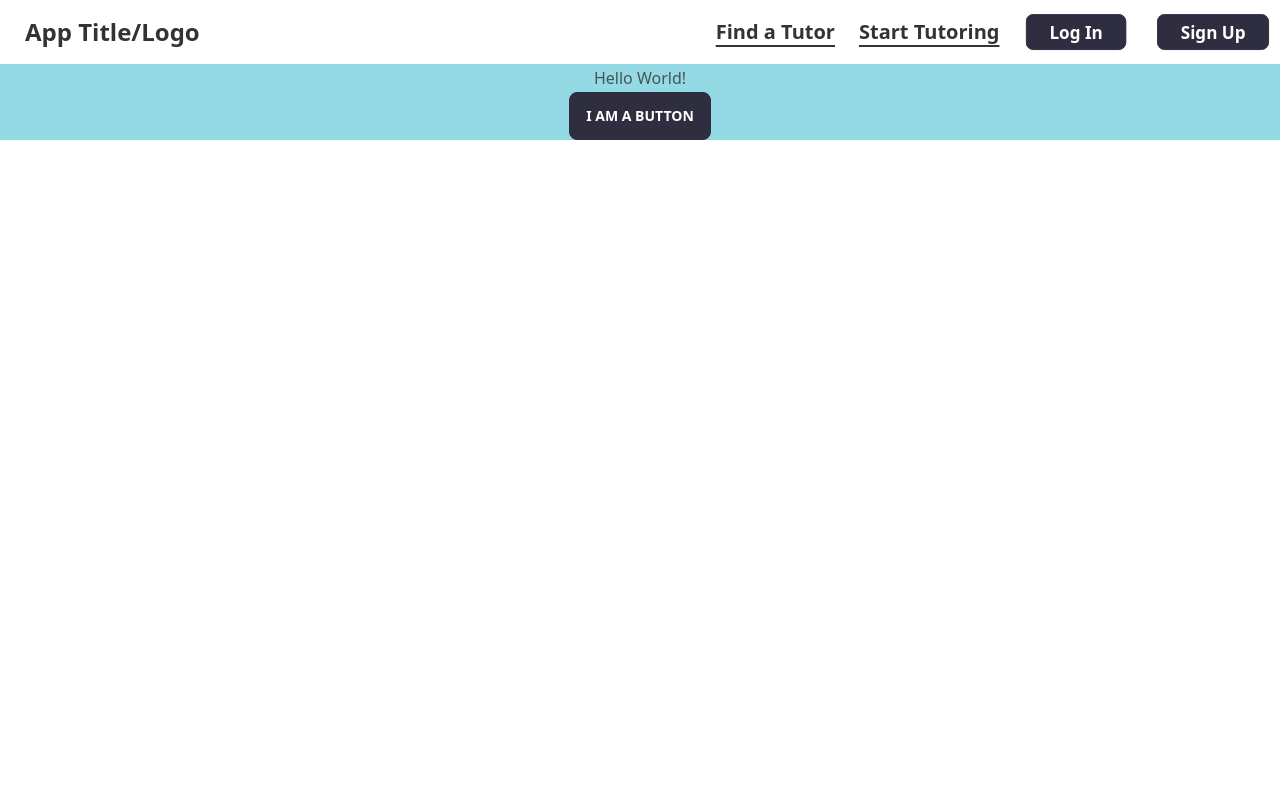
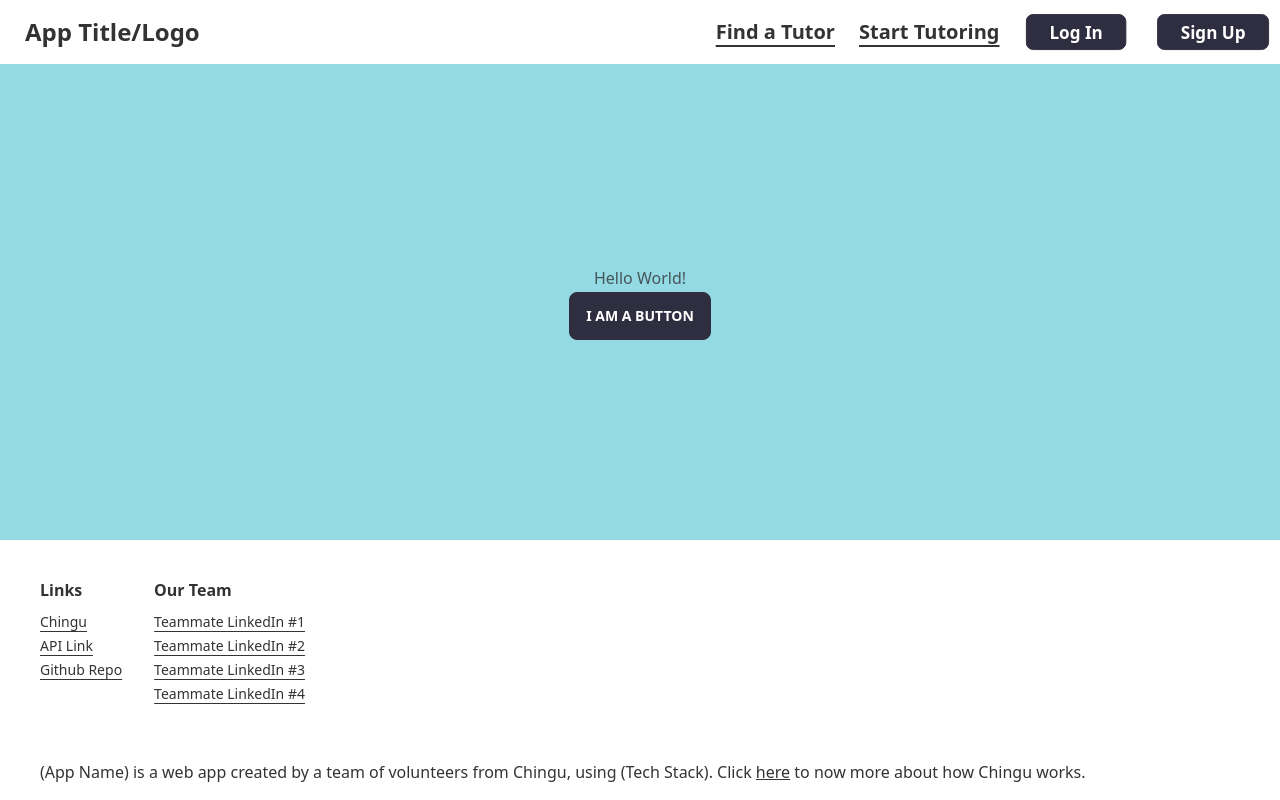
Before and after one commit to chingu-voyages/Find-A-Tutor-App, a React (Vite) app in the folder client/: page / in a window 1280 px wide. Built offline with nearby package versions, Linux system fonts and the light colour scheme.

Commit message:
feat: add footer

```diff
--- /dev/null
+++ b/client/src/components/Footer.tsx
@@ -0,0 +1,51 @@
+const Footer = () => {
+  return (
+    <div>
+      <footer className="footer p-9 lg:p-10 text-base-content">
+        <div className="flex flex-col md:flex-row gap-8">
+          <div className="flex flex-col gap-1">
+            <span className="footer-title text-[1rem] normal-case opacity-100">
+              Links
+            </span>
+            <a className="link hover:no-underline underline-offset-4">Chingu</a>
+            <a className="link hover:no-underline underline-offset-4">
+              API Link
+            </a>
+            <a className="link hover:no-underline underline-offset-4">
+              Github Repo
+            </a>
+          </div>
+          <div className="flex flex-col gap-1">
+            <span className="footer-title text-[1rem] normal-case opacity-100">
+              Our Team
+            </span>
+            <a className="link hover:no-underline underline-offset-4">
+              Teammate LinkedIn #1
+            </a>
+            <a className="link hover:no-underline underline-offset-4">
+              Teammate LinkedIn #2
+            </a>
+            <a className="link hover:no-underline underline-offset-4">
+              Teammate LinkedIn #3
+            </a>
+            <a className="link hover:no-underline underline-offset-4">
+              Teammate LinkedIn #4
+            </a>
+          </div>
+        </div>
+      </footer>
+      <footer className="w-full p-8 pt-0 text-md lg:px-10 lg:py-4 text-base-content">
+        <p>
+          (App Name) is a web app created by a team of volunteers from Chingu,
+          using (Tech Stack). Click{' '}
+          <a href="#" className="underline">
+            here
+          </a>{' '}
+          to now more about how Chingu works.
+        </p>
+      </footer>
+    </div>
+  );
+};
+
+export default Footer;
--- a/client/src/components/RootLayout.tsx
+++ b/client/src/components/RootLayout.tsx
@@ -1,14 +1,16 @@
 import { Outlet } from 'react-router-dom';
+import Footer from './Footer';
 import Navbar from './Navbar';
 
 const RootLayout = () => {
   return (
-    <>
+    <div className="flex flex-col h-full justify-between">
       <Navbar />
-      <main>
+      <main className="h-full">
         <Outlet />
       </main>
-    </>
+      <Footer />
+    </div>
   );
 };
 
```
